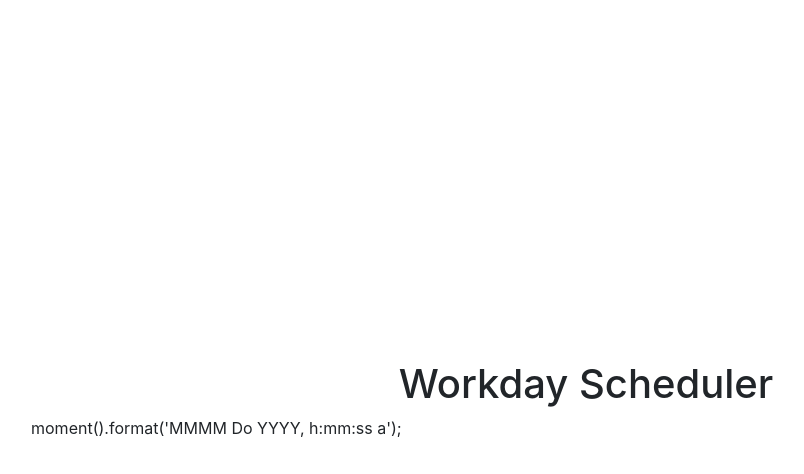
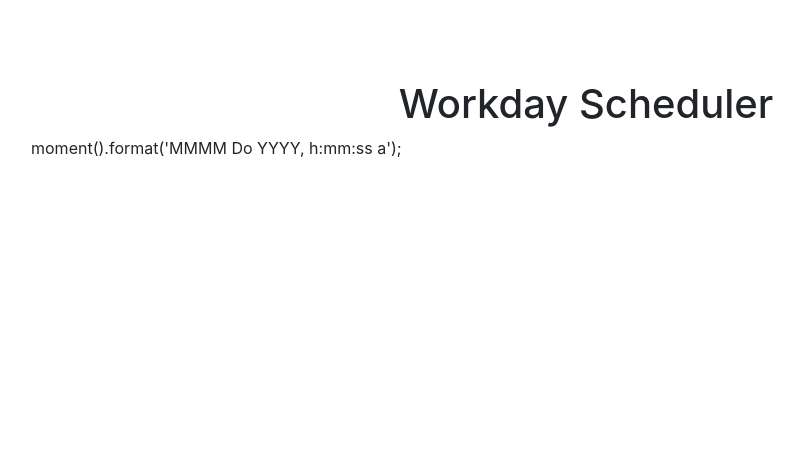
Before and after one commit to TaniaGM/WorkdayScheduler, a plain HTML site: page index.html in a window 1280 px wide. Shown: the whole page, without its empty margins (54-858 px from the left). Drawn offline with nearby package versions, Linux system fonts and the light colour scheme.

Commit message:
fixing css

```diff
--- a/style.css
+++ b/style.css
@@ -3,7 +3,7 @@ body{
     margin: 0;
     display: flex;
     width: 100vw;
-    height: 100vh;
+    height: 30vh;
     justify-content: center;
     align-items: center;
 }
```
